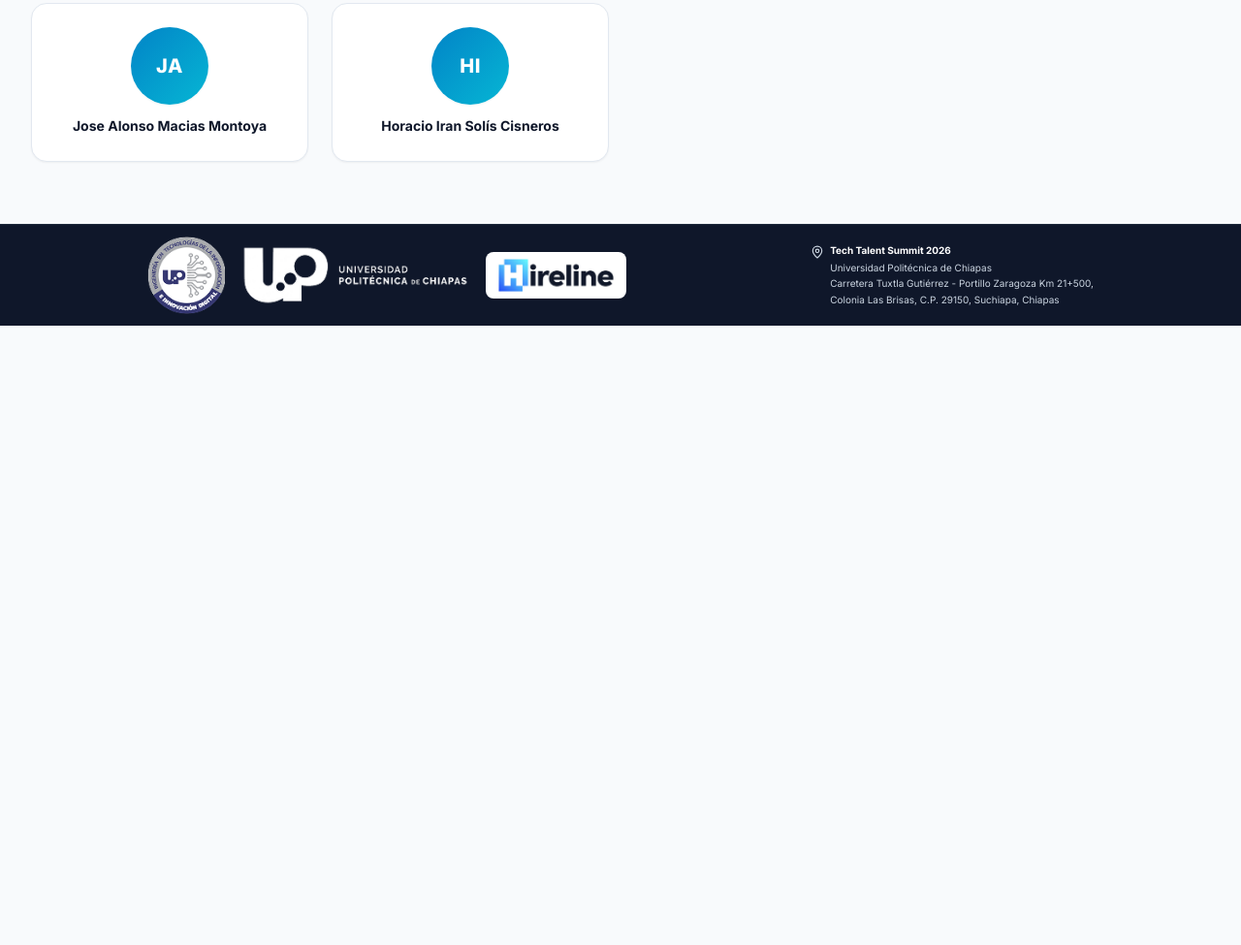
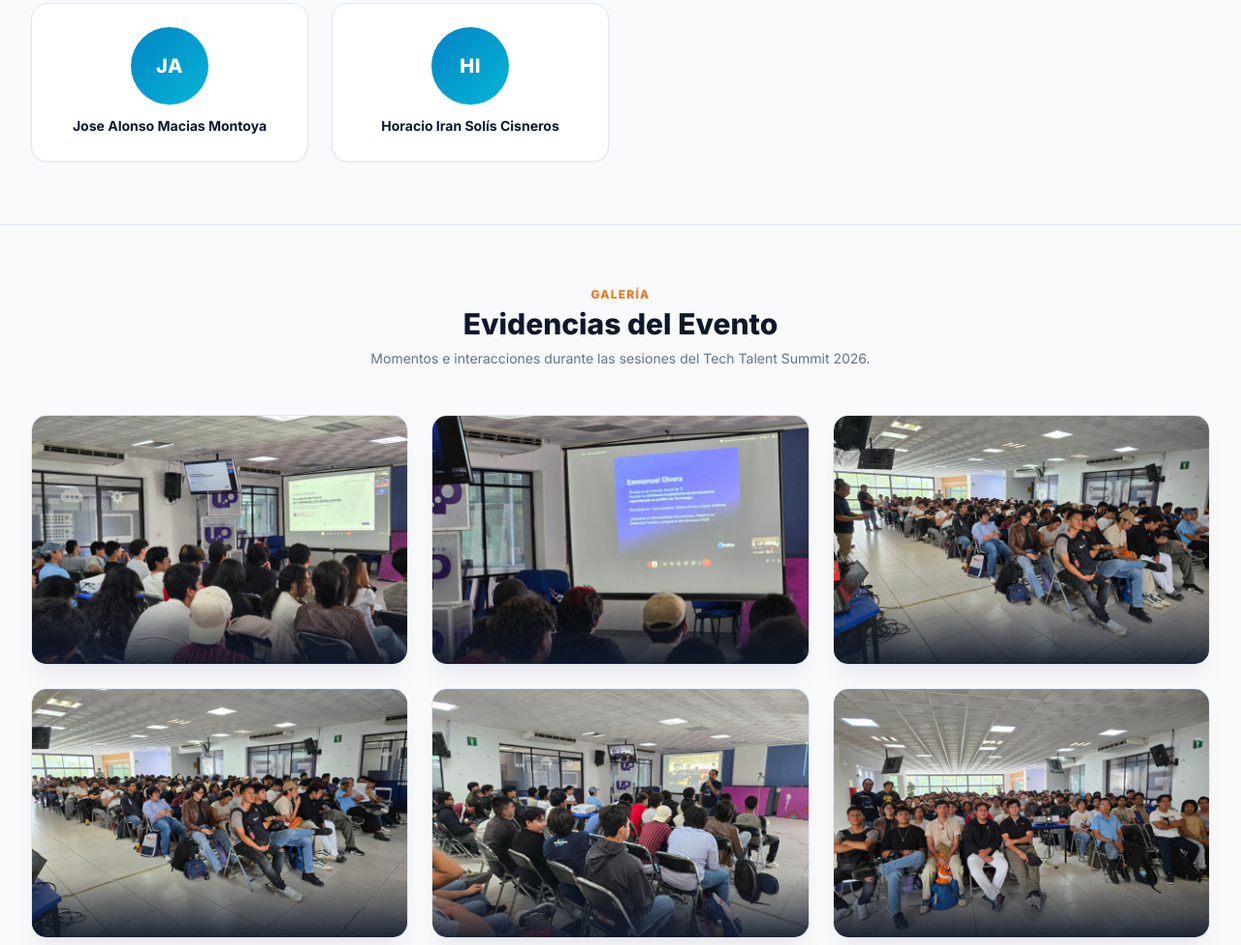
Before and after one commit to CitlaliAl/LandingTechTalentSummer, a plain HTML site: page index.html in a window 1280 px wide. Shown: the part 1585-2560 px from the top of the page at 97% size. Before the commit the page ends 1921 px from the top, so only its background shows below. Drawn offline with nearby package versions, Linux system fonts and the light colour scheme.

Commit message:
fourth commit

```diff
--- a/index.html
+++ b/index.html
@@ -117,6 +117,49 @@
                 <div id="comite-grid" class="grid grid-cols-1 sm:grid-cols-2 lg:grid-cols-4 gap-6"></div>
             </div>
         </section>
+
+        <!-- ===== 3. EVIDENCIAS DEL EVENTO ===== -->
+        <section id="evidencias" class="py-16 bg-slate-50 border-t border-slate-200">
+            <div class="max-w-7xl mx-auto px-4 sm:px-6 lg:px-8">
+                <div class="text-center mb-12">
+                    <span class="text-xs font-extrabold text-brand-orange uppercase tracking-widest block mb-1">Galería</span>
+                    <h2 class="text-3xl font-extrabold text-slate-900 mb-2">Evidencias del Evento</h2>
+                    <p class="text-sm text-slate-500 max-w-xl mx-auto">Momentos e interacciones durante las sesiones del Tech Talent Summit 2026.</p>
+                </div>
+
+                <div class="grid grid-cols-1 sm:grid-cols-2 md:grid-cols-3 gap-6">
+                    <div class="relative overflow-hidden rounded-2xl bg-white border border-slate-200 shadow-soft-xl group">
+                        <img src="assets/evidencias/100883.jpeg"class="w-full h-64 object-cover transition-transform duration-300 group-hover:scale-105">
+                        <p class="absolute inset-x-0 bottom-0 bg-gradient-to-t from-slate-900/90 to-transparent px-4 pt-12 pb-4 text-sm font-semibold text-white"></p>
+                    </div>
+
+                    <div class="relative overflow-hidden rounded-2xl bg-white border border-slate-200 shadow-soft-xl group">
+                        <img src="assets/evidencias/100916.jpeg" class="w-full h-64 object-cover transition-transform duration-300 group-hover:scale-105">
+                        <p class="absolute inset-x-0 bottom-0 bg-gradient-to-t from-slate-900/90 to-transparent px-4 pt-12 pb-4 text-sm font-semibold text-white"></p>
+                    </div>
+
+                    <div class="relative overflow-hidden rounded-2xl bg-white border border-slate-200 shadow-soft-xl group">
+                        <img src="assets/evidencias/100932.jpeg" class="w-full h-64 object-cover transition-transform duration-300 group-hover:scale-105">
+                        <p class="absolute inset-x-0 bottom-0 bg-gradient-to-t from-slate-900/90 to-transparent px-4 pt-12 pb-4 text-sm font-semibold text-white"></p>
+                    </div>
+
+                    <div class="relative overflow-hidden rounded-2xl bg-white border border-slate-200 shadow-soft-xl group">
+                        <img src="assets/evidencias/100933.jpeg" class="w-full h-64 object-cover transition-transform duration-300 group-hover:scale-105">
+                        <p class="absolute inset-x-0 bottom-0 bg-gradient-to-t from-slate-900/90 to-transparent px-4 pt-12 pb-4 text-sm font-semibold text-white"></p>
+                    </div>
+
+                    <div class="relative overflow-hidden rounded-2xl bg-white border border-slate-200 shadow-soft-xl group">
+                        <img src="assets/evidencias/100946.jpeg" class="w-full h-64 object-cover transition-transform duration-300 group-hover:scale-105">
+                        <p class="absolute inset-x-0 bottom-0 bg-gradient-to-t from-slate-900/90 to-transparent px-4 pt-12 pb-4 text-sm font-semibold text-white"></p>
+                    </div>
+
+                    <div class="relative overflow-hidden rounded-2xl bg-white border border-slate-200 shadow-soft-xl group">
+                        <img src="assets/evidencias/100957.jpeg" class="w-full h-64 object-cover transition-transform duration-300 group-hover:scale-105">
+                        <p class="absolute inset-x-0 bottom-0 bg-gradient-to-t from-slate-900/90 to-transparent px-4 pt-12 pb-4 text-sm font-semibold text-white"></p>
+                    </div>
+                </div>
+            </div>
+        </section>
     </main>
 
     <!-- ===== FOOTER ===== -->
```
Also changed, not shown: assets/evidencias/100883.jpeg (added), assets/evidencias/100916.jpeg (added), assets/evidencias/100932.jpeg (added), assets/evidencias/100933.jpeg (added), assets/evidencias/100946.jpeg (added), assets/evidencias/100957.jpeg (added).
